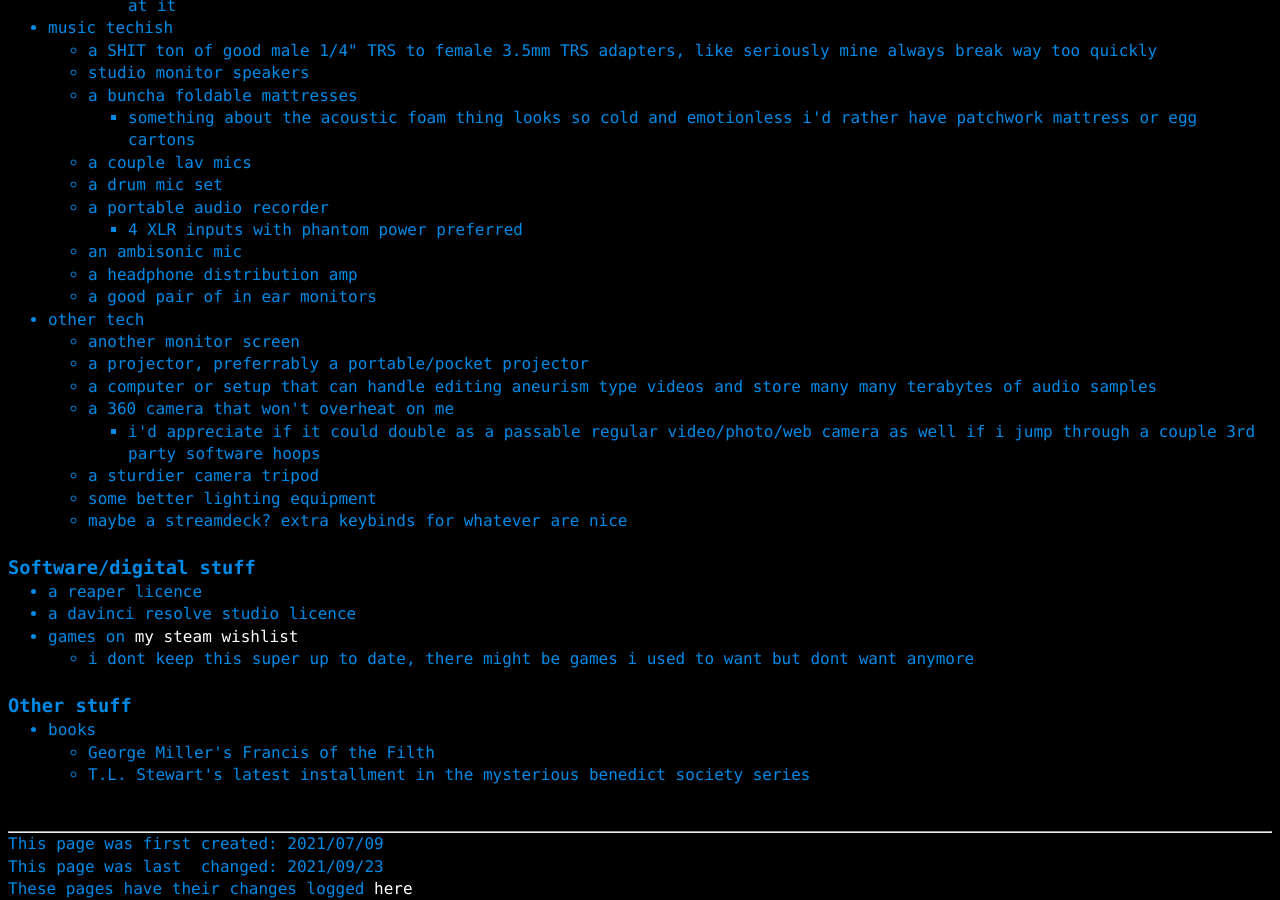
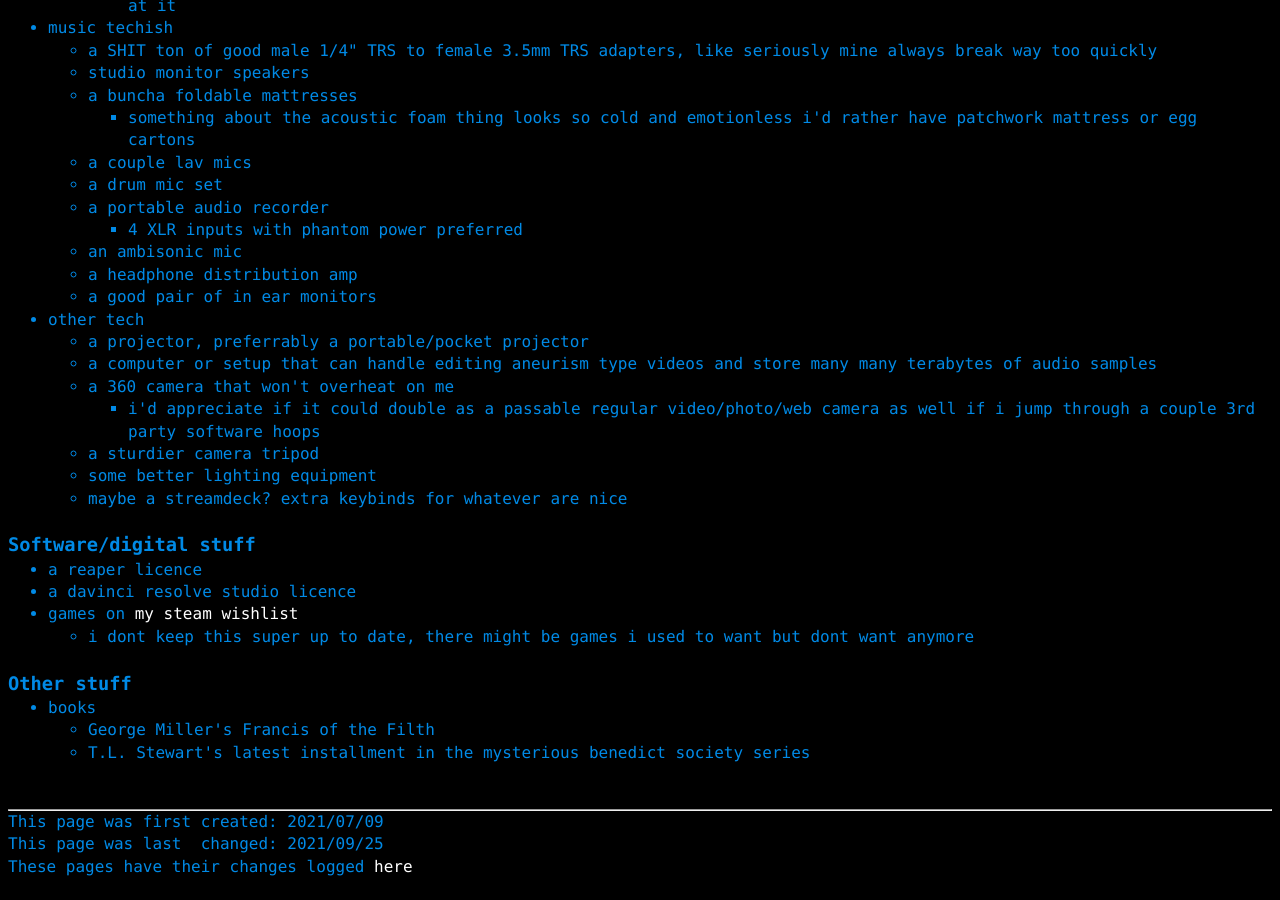
Before and after one commit to a-erfan-aa/a-erfan-aa.github.io, a Jekyll site: the page built from misc/things-i-want.html, in a window 1280 px wide and 900 px high, scrolled down 931 px. Built offline with Jekyll 4.4.1, drawn with Linux system fonts in a browser that asks for light colours; after the commit the page ends 1809 px from its top, so only the background shows below that.

Commit message:
Remove 2nd monitor screen from things-i-want.html
Also update lastChanged

Thanks dad

```diff
--- a/misc/things-i-want.html
+++ b/misc/things-i-want.html
@@ -2,7 +2,7 @@
 layout: default
 title: things i want
 firstCreated: 2021/07/09
-lastChanged: 2021/09/23
+lastChanged: 2021/09/25
 ---
 <!-- title and subtitle -->
 <div>
@@ -77,7 +77,6 @@
 			</li>
 			<li>other tech
 				<ul>
-					<li>another monitor screen</li>
 					<li>a projector, preferrably a portable/pocket projector</li>
 					<li>a computer or setup that can handle editing aneurism type videos and store many many terabytes of audio samples</li>
 					<li>a 360 camera that won't overheat on me
```
